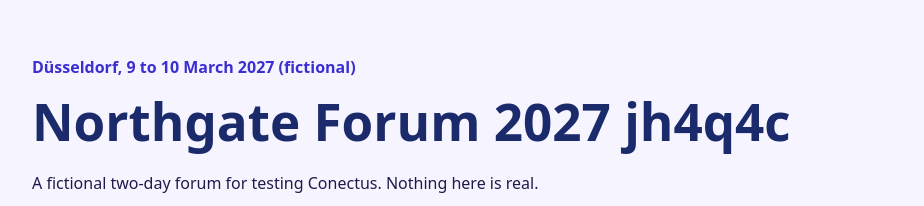
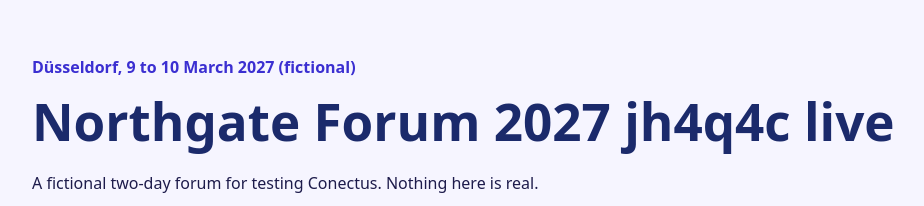
Before and after one commit to codemasterbrown7/conectus-wendy-test-site, a website built with Vite: page index.html in a window 1280 px wide. Shown: the top 206 px of the page, without its empty margins (168-1092 px from the left). Built offline with nearby package versions, Linux system fonts and the light colour scheme.

Commit message:
Home page heading: Northgate Forum 2027 jh4q4c live
Changes the main heading on the home page to "Northgate Forum 2027 jh4q4c live". Nothing else on the page changes.

Proposed by Wendy through Conectus.

```diff
--- a/index.html
+++ b/index.html
@@ -10,7 +10,7 @@
     <main>
       <section class="hero">
         <p class="eyebrow">Düsseldorf, 9 to 10 March 2027 (fictional)</p>
-        <h1>Northgate Forum 2027 jh4q4c</h1>
+        <h1>Northgate Forum 2027 jh4q4c live</h1>
         <p>A fictional two-day forum for testing Conectus. Nothing here is real.</p>
         <a class="cta" href="#agenda">See the agenda</a>
       </section>
```
